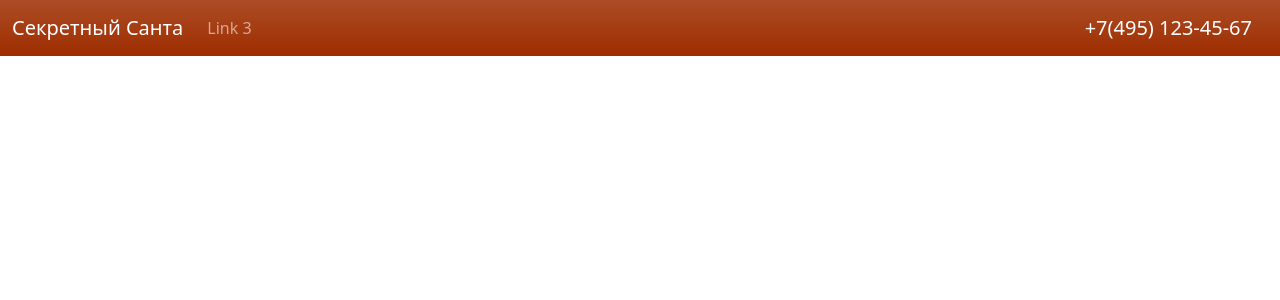
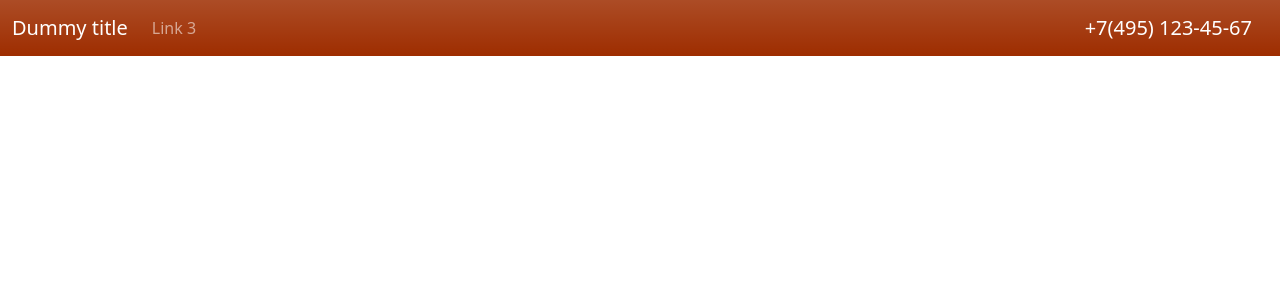
Before and after one commit to breduin/mailing_service, a Django app: template templates/base.html in a window 1280 px wide. Shown: the top 300 px of the page. Run offline with Django 4.2, Linux system fonts and the light colour scheme; the template is opened without the code that fills it, so the values that code supplies are empty; parts of the project's set-up code (start-up, migrations or seed data) failed here and were passed over; some libraries are stand-ins or nearby versions.

Commit message:
правка шаблона, Readme

```diff
--- a/templates/base.html
+++ b/templates/base.html
@@ -10,7 +10,7 @@
     <meta name="generator" content="Hugo 0.87.0">
     <link rel="icon" href="{% static 'templates/images/favicon.ico' %}" type="image/x-icon">
 
-    <title>Тайный Санта | {% block title %}{% endblock %}</title>
+    <title>Dummy title | {% block title %}{% endblock %}</title>
 
     <link rel="canonical" href="https://getbootstrap.com/docs/5.1/examples/carousel/">
 
@@ -54,7 +54,7 @@
 <header>
   <nav class="navbar navbar-expand-md navbar-dark fixed-top bg-gradient">
     <div class="container-fluid">
-      <a class="navbar-brand" data-bs-toggle="tooltip" data-bs-placement="bottom" title="Новогодняя игра Секретный Санта" href="{% url 'main_page' %}">Секретный Санта</a>
+      <a class="navbar-brand" data-bs-toggle="tooltip" data-bs-placement="bottom" title="Новогодняя игра Секретный Санта" href="#">Dummy title</a>
       <button class="navbar-toggler" type="button" data-bs-toggle="collapse" data-bs-target="#navbarCollapse" aria-controls="navbarCollapse" aria-expanded="false" aria-label="Toggle navigation">
         <span class="navbar-toggler-icon"></span>
       </button>
```
Also changed, not shown: Readme.md.
